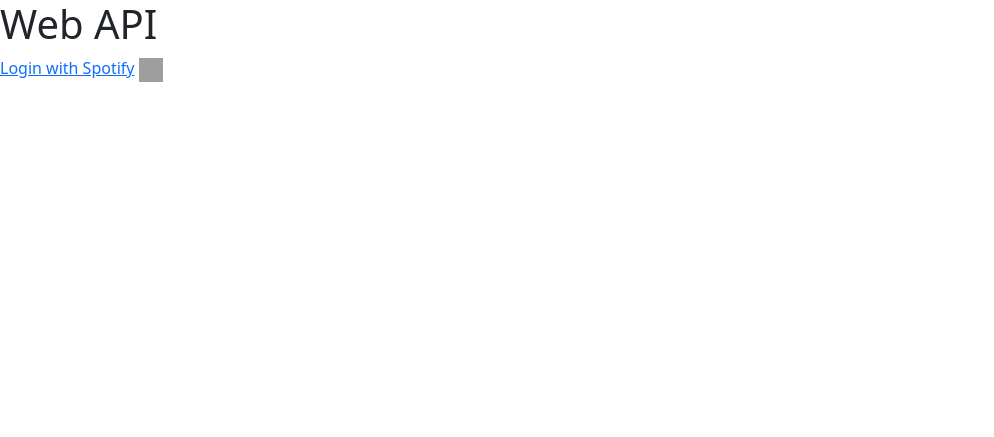
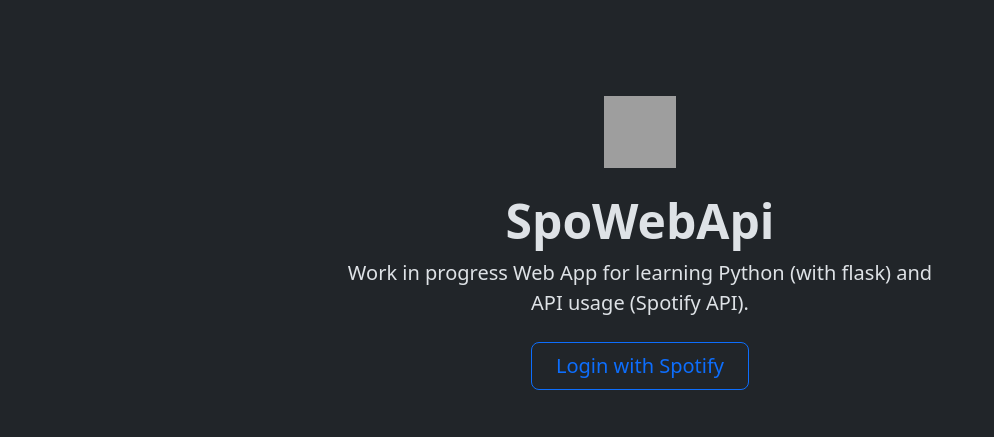
Before and after one commit to EmberVoid/Spotify-API-OAuth-Py, a Flask app: page / in a window 1280 px wide. Shown: the top 437 px of the page, without its empty margins (0-994 px from the left). Run offline with Flask 3, Linux system fonts and the light colour scheme; parts of the project's set-up code (start-up, migrations or seed data) failed here and were passed over; some libraries are stand-ins or nearby versions; grey boxes are pictures that could not be loaded.

Commit message:
update UI of homepage.html and added global darkmode

```diff
--- a/templates/base.html
+++ b/templates/base.html
@@ -1,5 +1,5 @@
 <!DOCTYPE html>
-<html lang="en">
+<html lang="en" data-bs-theme="dark">
 <head>
     <meta charset="UTF-8">
     <meta name="viewport" content="width=device-width, initial-scale=1, shrink-to-fit=no">
--- a/templates/homepage.html
+++ b/templates/homepage.html
@@ -2,7 +2,17 @@
 {% block title %}SpoWebApi{% endblock %}
 
 {% block content %}
-<h1>Web API</h1>
-<a href="{{ url_for('login') }}">Login with Spotify</a>
-<img src="https://cdn-icons-png.flaticon.com/128/174/174872.png" alt="Spotify logo" style="width:24px;height:24px;">
+
+<div class="px-4 py-5 my-5 text-center">
+    <img class="d-block mx-auto mb-4" src="https://cdn-icons-png.flaticon.com/128/1834/1834342.png" alt="" width="72" height="72">
+    <h1 class="display-5 fw-bold">SpoWebApi</h1>
+    <div class="col-lg-6 mx-auto">
+      <p class="lead mb-4">Work in progress Web App for learning Python (with flask) and API usage (Spotify API).</p>
+      <div class="d-grid gap-2 d-sm-flex justify-content-sm-center">
+        <a href="{{ url_for('login') }}">
+            <button type="button" class="btn btn-outline-primary btn-lg px-4 gap-3">Login with Spotify</button>
+        </a>
+      </div>
+    </div>
+  </div>
 {% endblock %}
```
